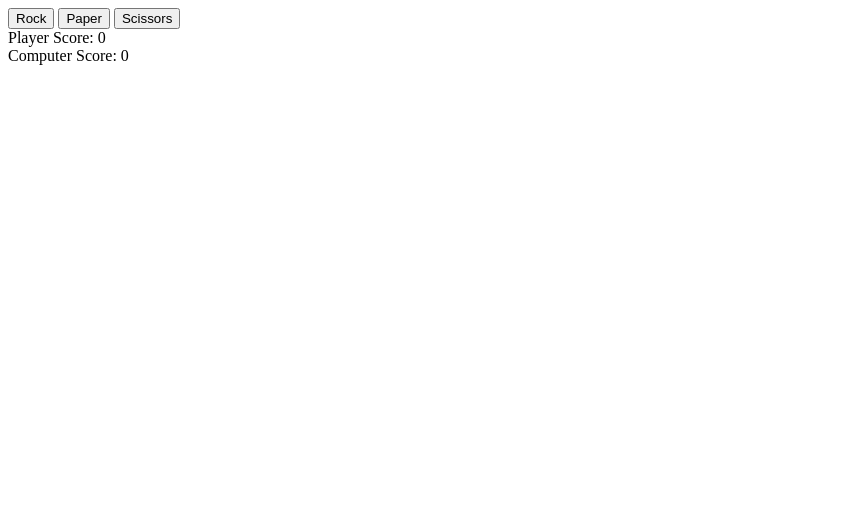
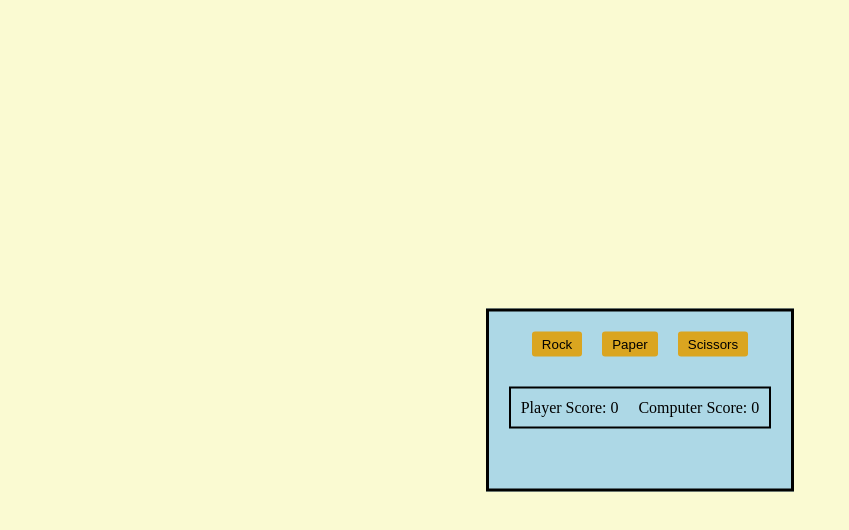
Before and after one commit to wondwizard/RockPaperScissors, a plain HTML site: page index.html in a window 1280 px wide. Shown: the whole page, without its empty margins (0-849 px from the left). Drawn offline with Linux system fonts and the light colour scheme.

Commit message:
made it look pretty

```diff
--- a/index.html
+++ b/index.html
@@ -4,18 +4,29 @@
   <meta charset="UTF-8">
   <title>Page Title</title>
   <script src="javascript.js"></script>
+  <link rel="stylesheet" href="styles.css">
 </head>
 <body>
+  <div id="container">
+
+    <div id="buttons">
       <button id="rock">Rock</button>
       <button id="paper">Paper</button>
       <button id="scissors">Scissors</button>
+    </div>
 
     <div id="result">
       <div id="computerChoice"></div>
+
+      <div id="score">
         <div id="playerScore">Player Score: 0</div>
         <div id="computerScore">Computer Score: 0</div>
+      </div>
+
       <div id="finalResult"></div>
       <div id="message"></div>
     </div>
+
+  </div>
 </body>
 </html>
--- a/javascript.js
+++ b/javascript.js
@@ -49,14 +49,22 @@ window.onload = function() {
         if (playerScoreNum === 5 || computerScoreNum === 5) {
             if (playerScoreNum > computerScoreNum) {
                 winner.textContent = 'You win!';
-                message.textContent = 'You had ' + playerScoreNum + ' points and the computer had ' + computerScoreNum + ' points';
+                if (computerScoreNum === 1) {
+                    message.textContent = 'You had ' + playerScoreNum + ' points, Computer had ' + computerScoreNum + ' point';
+                } else {
+                    message.textContent = 'You had ' + playerScoreNum + ' points, Computer had ' + computerScoreNum + ' points';
+                }
                 playerScoreNum = 0;
                 computerScoreNum = 0;
                 playerScore.textContent = 'Player Score: 0';
                 computerScore.textContent = 'Computer Score: 0';
             } else {
                 winner.textContent = 'Sorry the computer won :(';
-                message.textContent = 'You had ' + playerScoreNum + ' points and the computer had ' + computerScoreNum + ' points';
+                if (playerScoreNum === 1) {
+                    message.textContent = 'You had ' + playerScoreNum + ' point, Computer had ' + computerScoreNum + ' points';
+                } else {
+                    message.textContent = 'You had ' + playerScoreNum + ' points, Computer had ' + computerScoreNum + ' points';
+                }
                 playerScoreNum = 0;
                 playerScoreNum = 0;
                 computerScoreNum = 0;
--- /dev/null
+++ b/styles.css
@@ -0,0 +1,57 @@
+body {
+    display: flex;
+    justify-content: center;
+    align-items: center;
+    background-color: lightgoldenrodyellow;
+}
+
+#buttons {
+    display: flex;
+    flex-direction: row;
+    gap: 20px;
+    justify-content: center;
+}
+
+#rock, #paper, #scissors {
+    background-color: goldenrod;
+    color: black;
+    border-style: none;
+    border-radius: 3px;
+    padding: 5px 10px;
+    text-align: center;
+}
+
+#rock:hover, #paper:hover, #scissors:hover {
+    background-color: darkgoldenrod;
+}
+
+#container {
+    position: absolute;
+    top: 50%;
+    transform: translate(0, -50%);
+    display: flex;
+    flex-direction: column;
+    gap: 10px;
+    border-style: solid;
+    border-width: 3px;
+    border-color: black;
+    background-color: lightblue;
+    padding: 20px;
+}
+
+#score {
+    display: flex;
+    justify-content: center;
+    gap: 20px;
+    border-style: solid;
+    border-width: 2px;
+    border-color: black ;
+    padding: 10px;
+}
+
+#result {
+    display: flex;
+    flex-direction: column;
+    align-items: center;
+    gap: 20px;
+}
```
Lines whose indentation alone changed are shown as unchanged.
